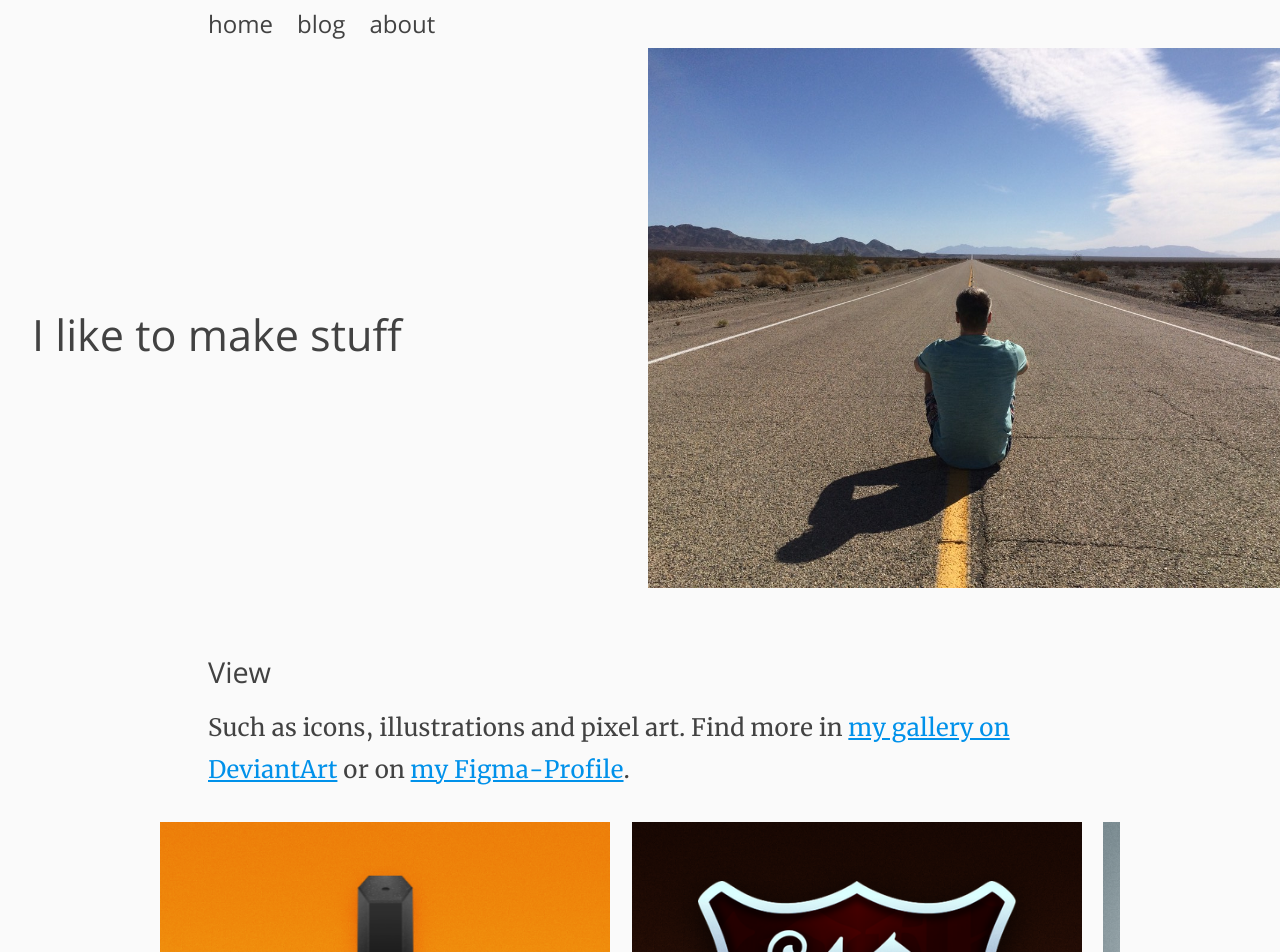
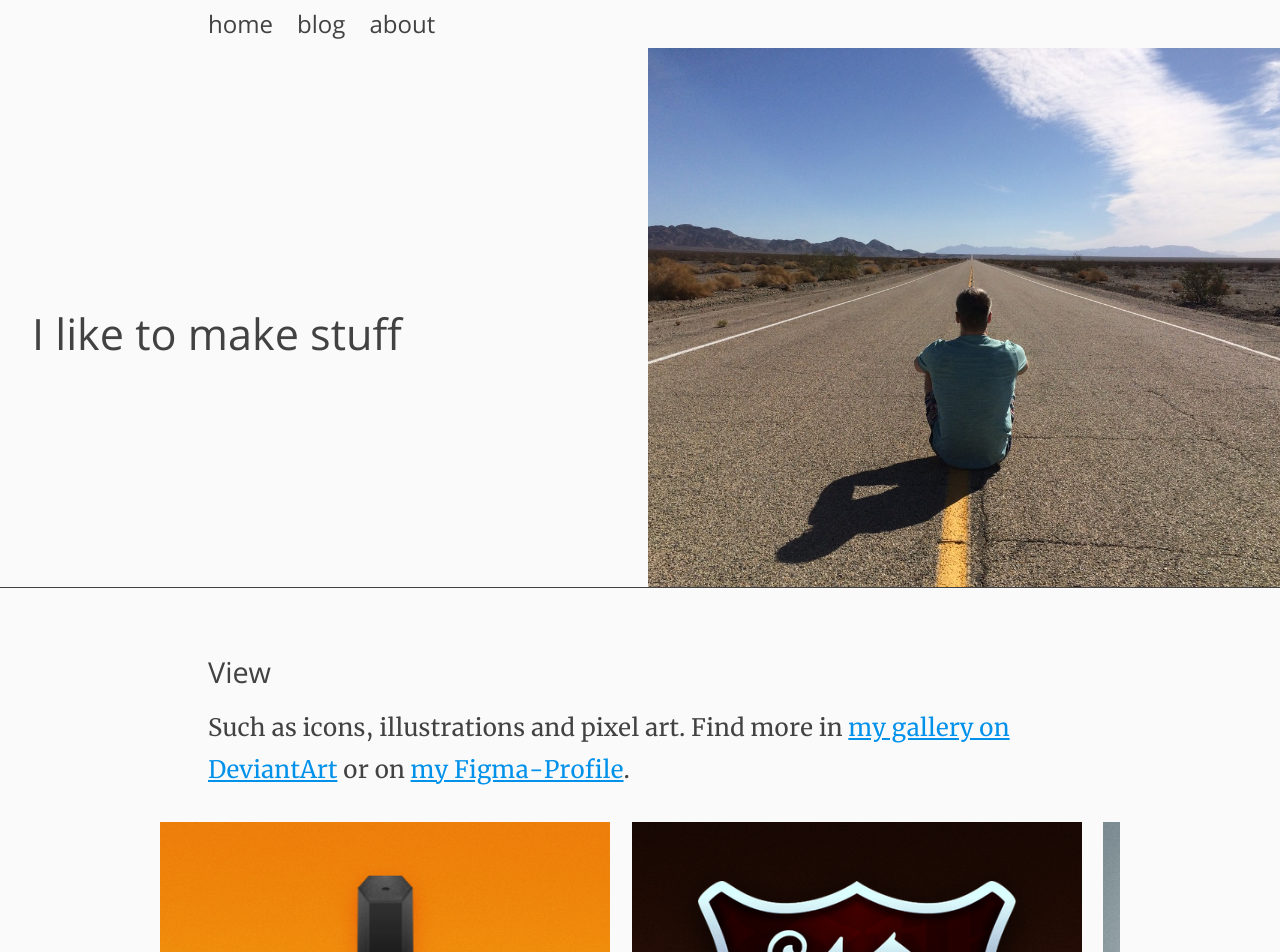
Before and after one commit to marc2o/marc2o.github.io, a Jekyll site: the page built from about.md, in a window 1280 px wide. Shown: the top 952 px of the page. Built offline with Jekyll 4.4.1, drawn with Linux system fonts in a browser that asks for light colours.

Commit message:
Update article.css

```diff
--- a/assets/css/article.css
+++ b/assets/css/article.css
@@ -214,8 +214,9 @@ header {
 	display: flex;
 	flex-flow: column;
 	align-content center;
-  width: 100%;
+    width: 100%;
 	overflow: hidden;
+    border-bottom: 1px solid var(--text-color);
 }
 
 header>picture {
```
